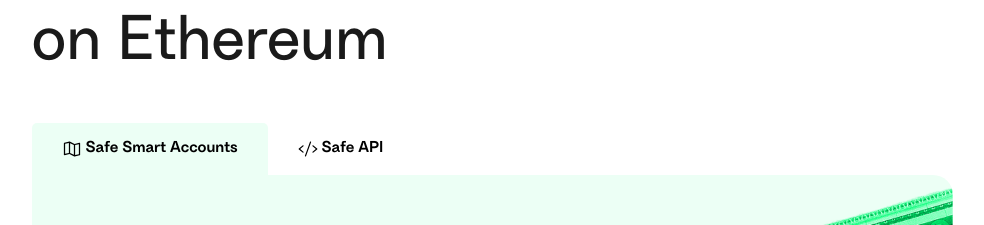
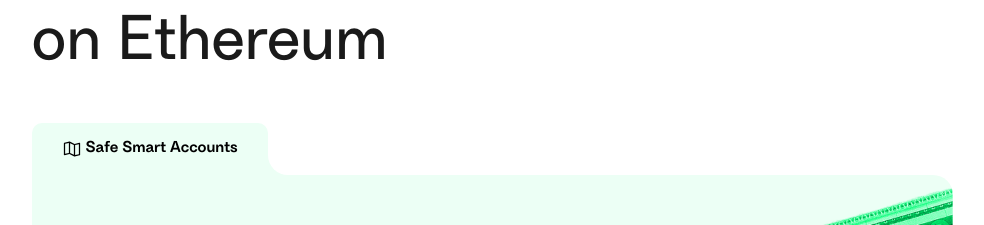
Before and after one commit to safe-fndn/foundation-homepage, a Next.js app: page / in a window 1280 px wide. Shown: the part 4980-5205 px from the top of the page, without its empty margins (148-1132 px from the left). Built offline with nearby package versions, Linux system fonts and the light colour scheme.

Commit message:
refactor: remove unused code.svg file and update Resources component

```diff
--- a/src/components/homepage/Resources.tsx
+++ b/src/components/homepage/Resources.tsx
@@ -11,8 +11,8 @@
       <div className="text-[#1A1A1A] text-[36px] max-w-[408px] md:max-w-full leading-[120%] pt-2 pb-4 md:pt-5 md:pb-[40px] md:text-[64px]">
         The most secure smart accounts on Ethereum
       </div>
-      <div className="flex flex-row items-center">
-        <div className="px-4 md:px-[30px] py-[8px] md:py-[14px] font-medium text-sm md:text-base flex flex-row items-center gap-1 bg-[#12ff8014] rounded-t-[5px]">
+      <div className="flex flex-row items-end">
+        <div className="px-4 md:px-[30px] py-[8px] md:py-[14px] font-medium text-sm md:text-base flex flex-row items-center gap-1 bg-[#12ff8014] rounded-t-[10px]">
           <Image
             src="./images/homepage/resources/frame.svg"
             alt="Safe Smart Accounts"
@@ -21,14 +21,8 @@
           />
           Safe Smart Accounts
         </div>
-        <div className="px-4 md:px-[30px] py-[8px] md:py-[14px] font-medium text-sm md:text-base flex flex-row items-center gap-1">
-          <Image
-            src="./images/homepage/resources/code.svg"
-            alt="Safe Smart Accounts"
-            width={20}
-            height={20}
-          />
-          Safe API
+        <div className="h-[26px] w-[26px] bg-[#12ff8014] relative">
+          <div className="h-full w-full bg-white absolute top-0 left-0 rounded-[0_0_0_20px]"></div>
         </div>
       </div>
       <div className="h-[600px] md:h-[532px] w-full bg-[#12ff8014] rounded-[0px_20px_20px_20px] flex flex-col md:flex-row justify-start md:justify-between items-end md:items-center overflow-hidden">
```
Also changed, not shown: public/images/homepage/resources/code.svg (deleted).
